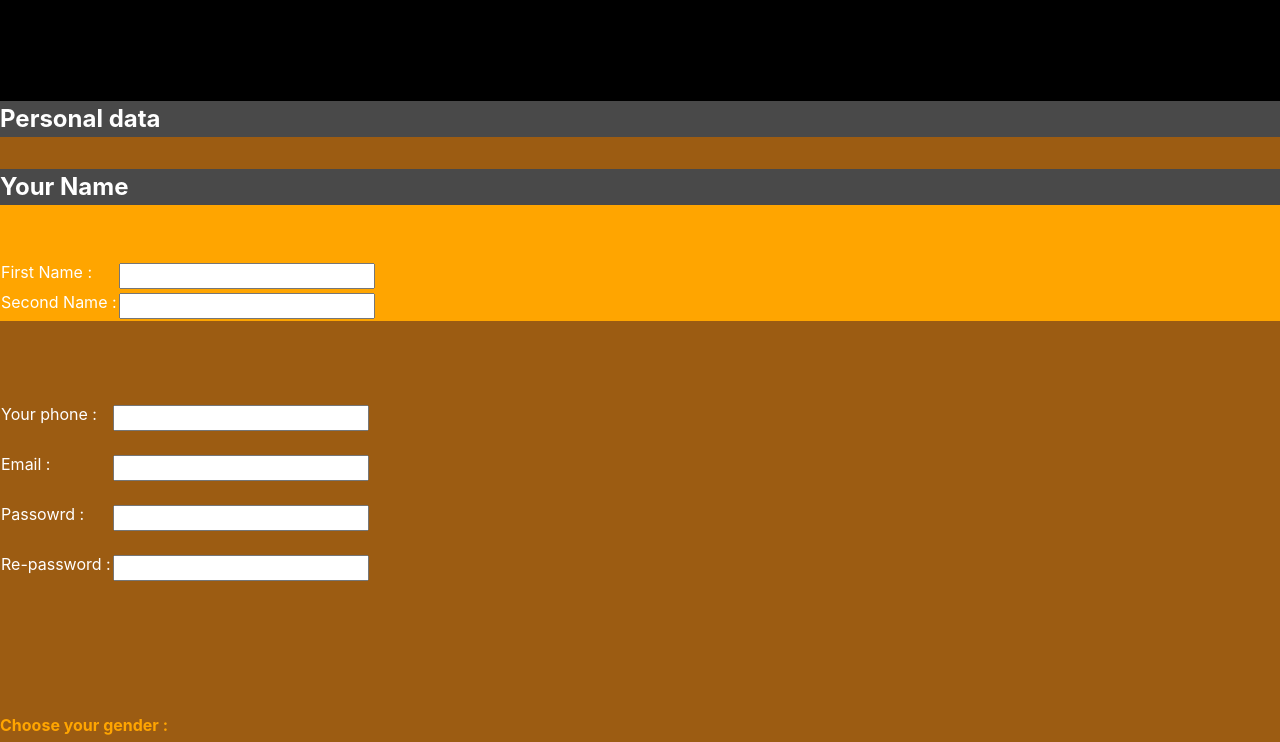
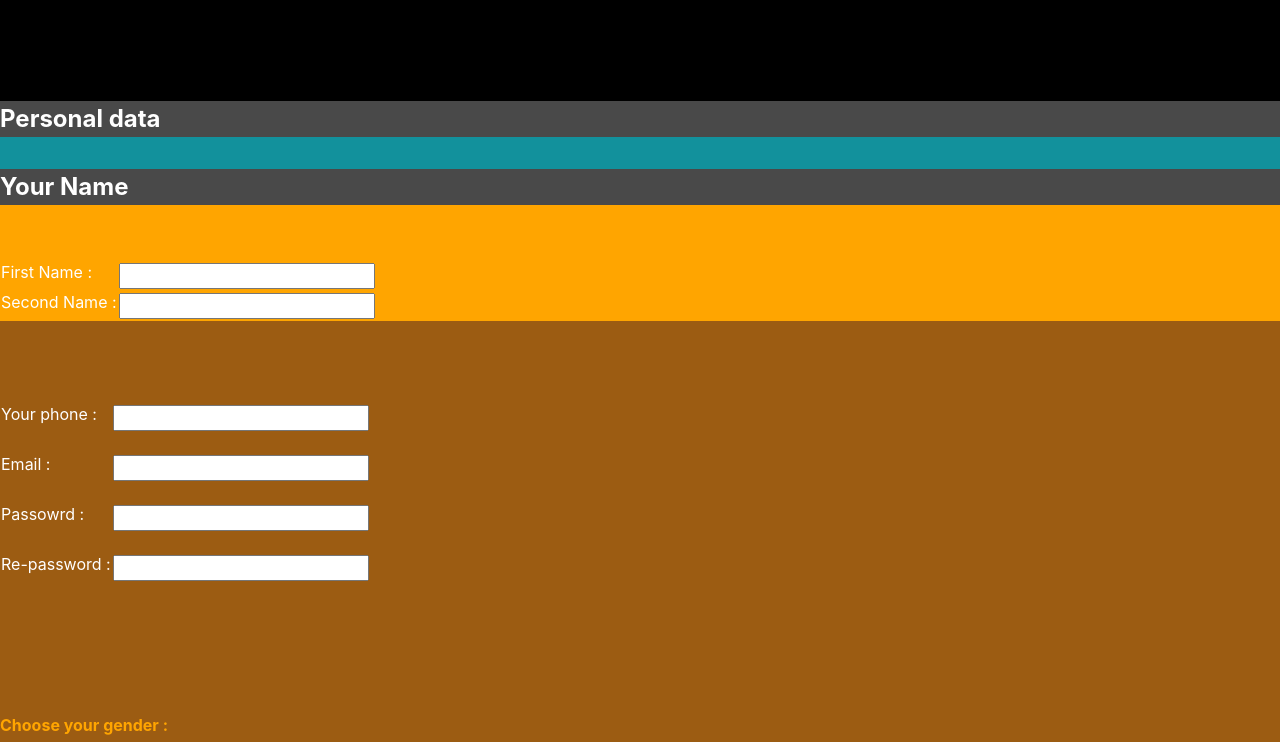
Before and after one commit to Muhammad-VII/Dom-ex, a plain HTML site: page index.html in a window 1280 px wide. Shown: the part 51-793 px from the top of the page. Drawn offline with Linux system fonts and the light colour scheme.

Commit message:
Changing flieldset color

```diff
--- a/index.html
+++ b/index.html
@@ -13,7 +13,7 @@
 
     <br><br><br><br>
 
-    <fieldset style="background-color: rgb(156, 92, 18);">
+    <fieldset style="background-color: rgb(18, 145, 156);">
         <legend style="background-color: rgb(73, 73, 73);"> <b> Personal data </b> </legend>
         <br>
 
```
